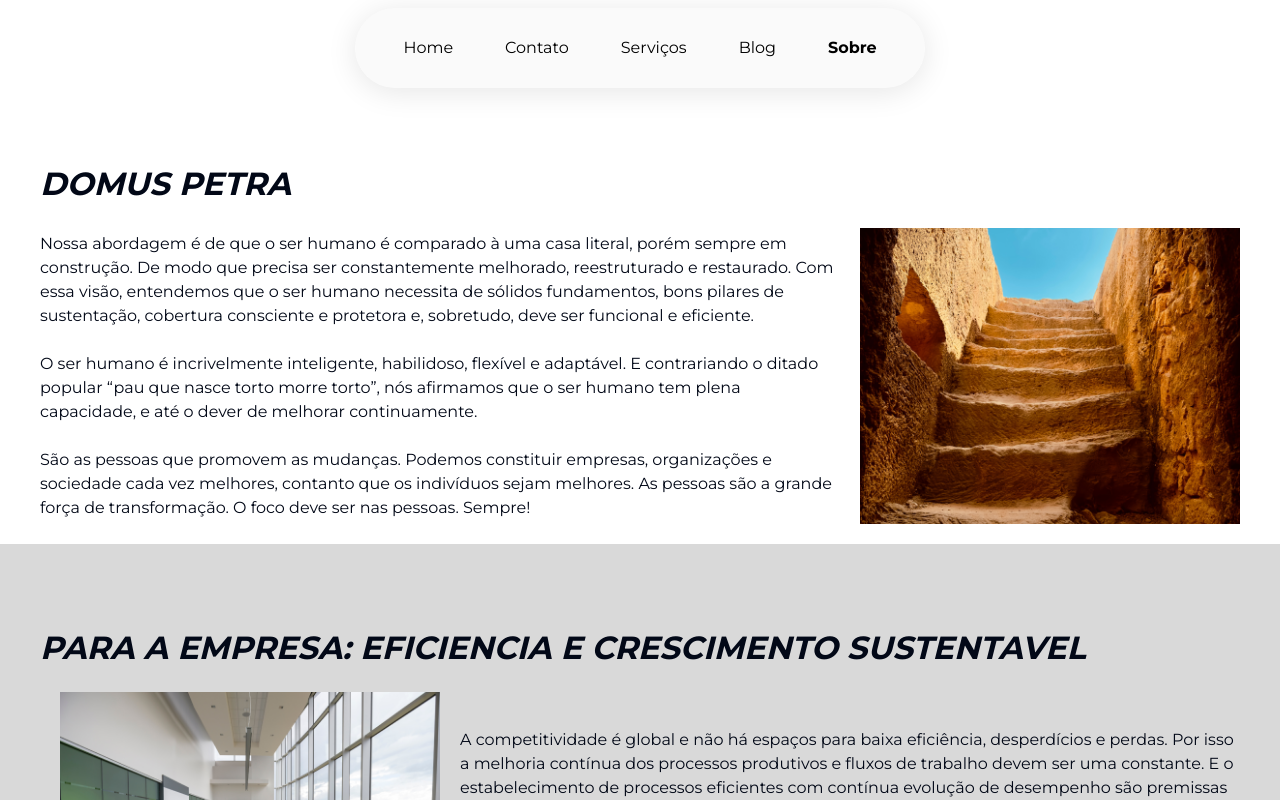
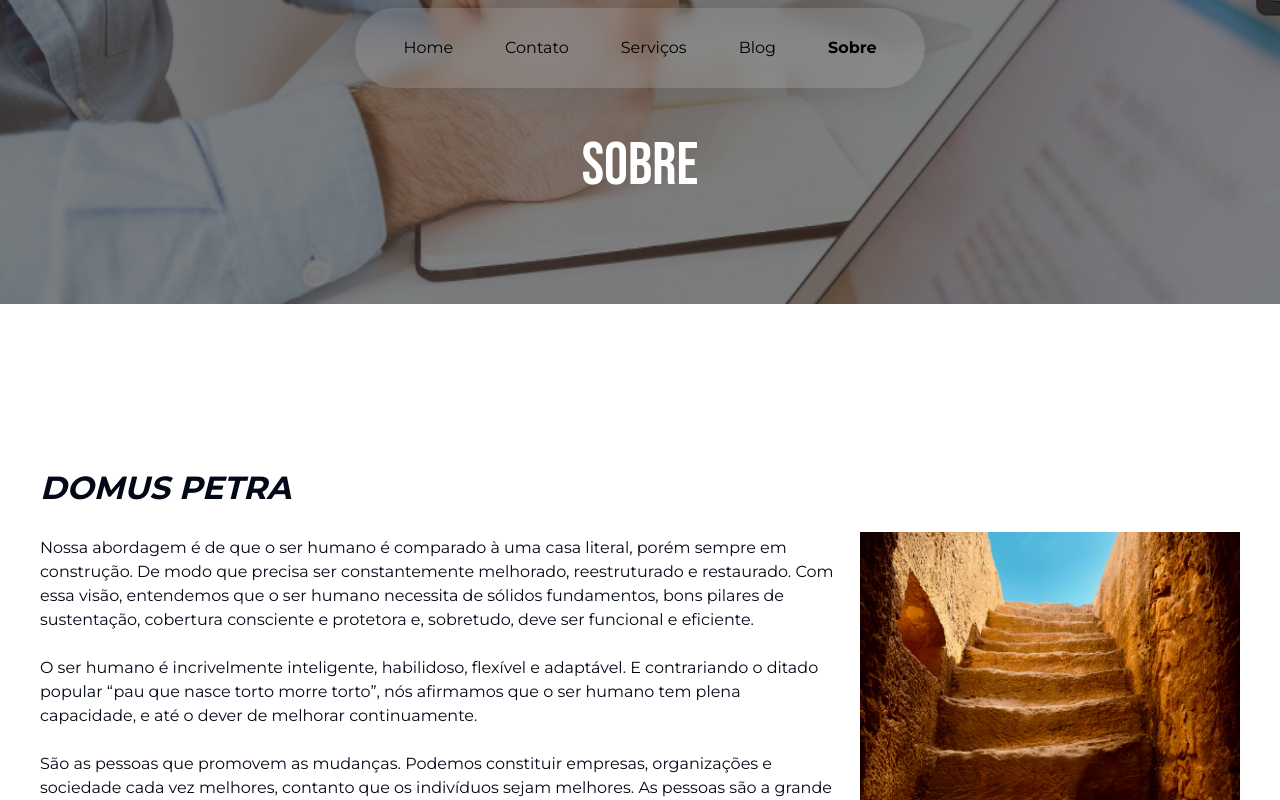
Before and after one commit to llucasgomes/domus-petra, a Next.js app: page /about in a window 1280 px wide. Shown: the top 800 px of the page. Built offline with nearby package versions, Linux system fonts and the light colour scheme.

Commit message:
:lipstick: chore(page): restruturando o stilo

```diff
--- a/src/app/(home)/about/page.tsx
+++ b/src/app/(home)/about/page.tsx
@@ -1,10 +1,27 @@
 /* eslint-disable prettier/prettier */
+import { bebasNeue } from '@/app/_ui/fonts'
 import Image from 'next/image'
 import styles from './Page.module.css'
 
 export default function Page() {
   return (
-    <>
+    <main>
+      <section className="relative flex w-full flex-col items-center justify-center py-8 md:gap-8 lg:flex-row">
+        <div className="flex h-52 flex-col items-center justify-center lg:h-60">
+          <Image
+            src={'/services/bg-services.jpeg'}
+            alt="capa de fundo da imagem"
+            width={700}
+            height={700}
+            className="absolute -z-10 h-full w-full object-cover object-center brightness-50"
+          />
+          <h1
+            className={`${bebasNeue.className} flex h-28 pt-10 text-center text-4xl text-[--bg-secundary] md:text-6xl`}
+          >
+            Sobre
+          </h1>
+        </div>
+      </section>
       <section className={`${styles.section} mt-20`}>
         <div className={styles.container}>
           <h2 className={styles.title}>DOMUS PETRA</h2>
@@ -106,6 +123,6 @@ export default function Page() {
           </div>
         </div>
       </section>
-    </>
+    </main>
   )
 }
--- a/src/app/(home)/blog/page.tsx
+++ b/src/app/(home)/blog/page.tsx
@@ -1,10 +1,27 @@
+import { bebasNeue } from '@/app/_ui/fonts'
 import { Badge } from '@/components/ui/badge'
 import { Card } from '@/components/ui/card'
 import Image from 'next/image'
 
 export default function Page() {
   return (
-    <main className="">
+    <main className="flex flex-col">
+      <section className="relative flex w-full flex-col items-center justify-center py-8 md:gap-8 lg:flex-row">
+        <div className="flex h-52 flex-col items-center justify-center lg:h-60">
+          <Image
+            src={'/services/bg-services.jpeg'}
+            alt="capa de fundo da imagem"
+            width={700}
+            height={700}
+            className="absolute -z-10 h-full w-full object-cover object-center brightness-50"
+          />
+          <h1
+            className={`${bebasNeue.className} flex h-28 pt-10 text-center text-4xl text-[--bg-secundary] md:text-6xl`}
+          >
+            Blog domus petra
+          </h1>
+        </div>
+      </section>
       {/* hero */}
       <section className="flex gap-5 px-16 pb-12 pt-24">
         <div className="relative flex h-[432.26px] w-[723.75px] flex-col justify-end gap-1 rounded-xl p-7 text-white">
--- a/src/app/(home)/contacts/page.tsx
+++ b/src/app/(home)/contacts/page.tsx
@@ -1,4 +1,4 @@
-import { lora } from '@/app/_ui/fonts'
+import { bebasNeue, lora } from '@/app/_ui/fonts'
 import { Phone } from 'lucide-react'
 import Image from 'next/image'
 import Link from 'next/link'
@@ -7,6 +7,22 @@ import { FormEmail } from './_components/form'
 export default function Page() {
   return (
     <main>
+      <section className="relative flex w-full flex-col items-center justify-center py-8 md:gap-8 lg:flex-row">
+        <div className="flex h-52 flex-col items-center justify-center lg:h-60">
+          <Image
+            src={'/services/bg-services.jpeg'}
+            alt="capa de fundo da imagem"
+            width={700}
+            height={700}
+            className="absolute -z-10 h-full w-full object-cover object-center brightness-50"
+          />
+          <h1
+            className={`${bebasNeue.className} flex h-28 pt-10 text-center text-4xl text-[--bg-secundary] md:text-6xl`}
+          >
+            Contatos
+          </h1>
+        </div>
+      </section>
       <section className="mt-20 flex w-full flex-col items-center justify-center px-8 py-8 md:gap-8 lg:flex-row lg:px-32">
         <div className="flex flex-col gap-4 pb-4 text-[--text-primary] lg:w-2/4 lg:gap-4">
           <h2 className="text-3xl font-bold text-[--text-highlight]">
```
